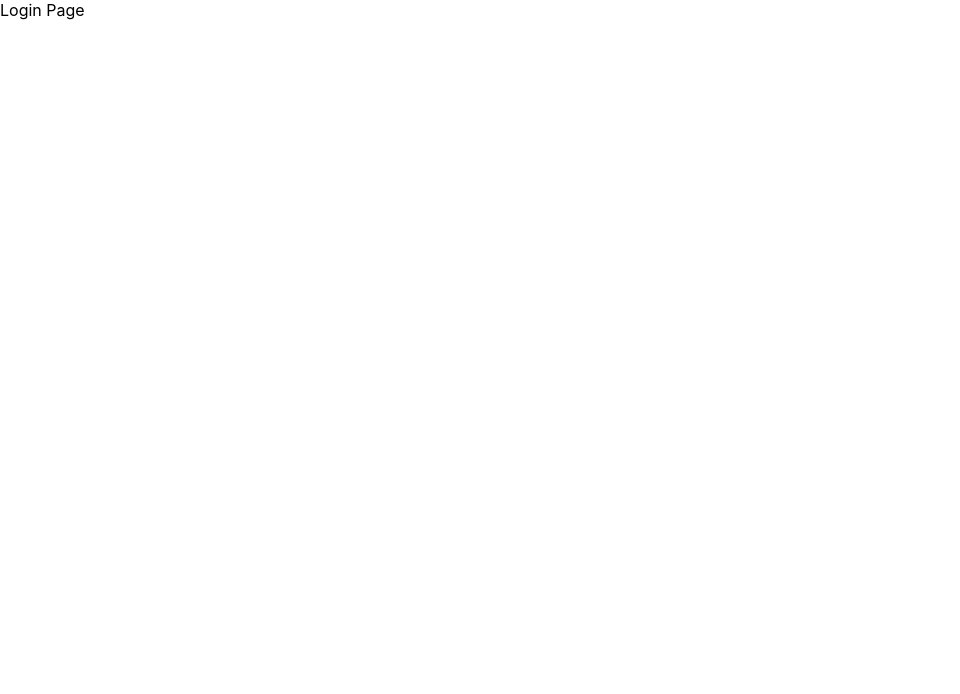
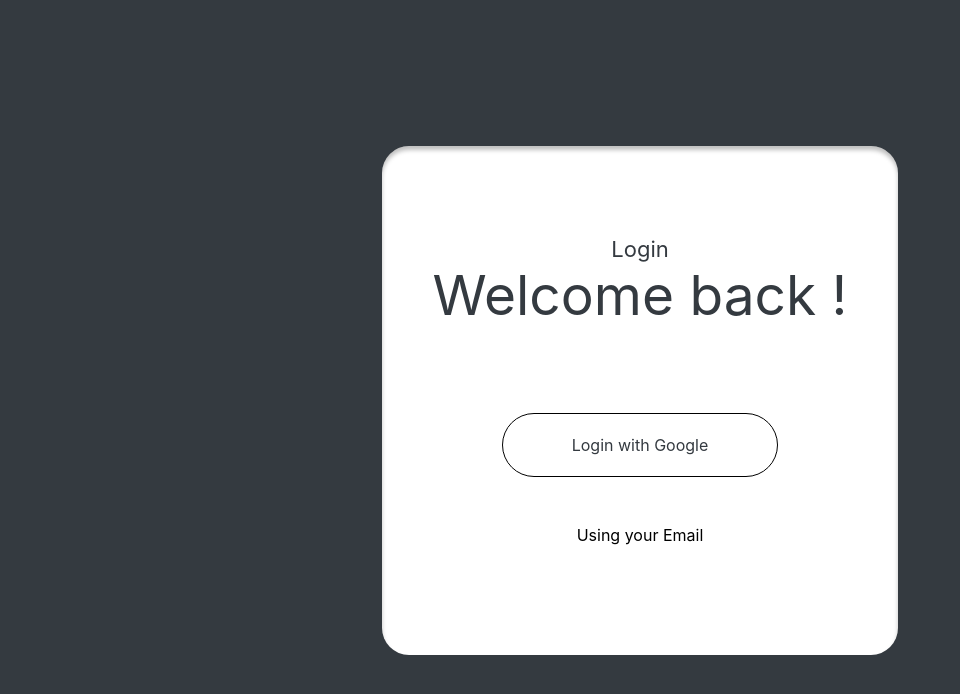
Before and after one commit to echo-webapp/Finance-App, a React (Create React App) app: page /login in a window 1280 px wide. Shown: the top 694 px of the page, without its empty margins (0-960 px from the left). Built offline with nearby package versions, Linux system fonts and the light colour scheme.

Commit message:
Login fix

```diff
--- /dev/null
+++ b/src/Pages/Login/login.css
@@ -0,0 +1,83 @@
+.login-MainContainer {
+  position: relative;
+  display: flex;
+  flex-direction: column;
+  align-items: center;
+  justify-content: center;
+  min-height: 100vh;
+  width: 100%;
+  background: var(--black);
+}
+.login-Container {
+  width: 516px;
+  min-height: 509px;
+  background: #ffffff;
+  box-shadow: inset 0px 4px 4px rgba(0, 0, 0, 0.25);
+  border-radius: 27px;
+  /* display: flex;
+    flex-direction: column;
+    align-items: center;
+    justify-content: center; */
+}
+.login-Header {
+  margin-top: 90px;
+}
+.login-text-1 {
+  width: 100%;
+  display: flex;
+  align-items: center;
+  justify-content: center;
+  font-size: 22px;
+  color: var(--black);
+  font-weight: normal;
+}
+.login-text-2 {
+  width: 100%;
+  display: flex;
+  align-items: center;
+  justify-content: center;
+  font-weight: normal;
+  font-size: 55px;
+  color: var(--black);
+}
+.login-Google {
+  width: 100%;
+  display: flex;
+  align-items: center;
+  justify-content: center;
+}
+.login-Google1 {
+  background: none;
+  color: inherit;
+  border: none;
+  padding: 0;
+  font: inherit;
+  cursor: pointer;
+  outline: inherit;
+  display: flex;
+  flex-direction: row;
+  justify-content: center;
+  align-items: center;
+  padding: 18px 48px;
+  width: 276px;
+  height: 64px;
+  border: 1px solid #000000;
+  border-radius: 106px;
+  margin-top: 85px;
+  color: #343a40;
+  font-size: 16px;
+}
+.login-Email {
+  margin-top: 48px;
+  display: flex;
+  align-items: center;
+  justify-content: center;
+  font-weight: normal;
+  width: 100%;
+  cursor: pointer;
+  font-size: 16px;
+  font-weight: 400;
+}
+.login-Email1 {
+  font-weight: 550;
+}
--- a/src/Pages/Login/login.tsx
+++ b/src/Pages/Login/login.tsx
@@ -1,9 +1,29 @@
-import styled from "styled-components";
-
-const LoginContainer = styled.div``;
-
-const Login = () => {
-  return <LoginContainer>Login Page</LoginContainer>;
+import React from "react";
+import "./login.css";
+// import * as S from "./styles";
+import { login } from "../api/login";
+const Login: any = () => {
+  return (
+    <div className="login-MainContainer">
+      <div className="login-Container">
+        <div className="login-Header">
+          <div className="login-text-1">Login</div>
+          <div className="login-text-2">Welcome back !</div>
+        </div>
+        <div className="login-Google">
+          <button
+            className="login-Google1"
+            onClick={() => {
+              login("yuval.pikel@gmail.com", 123456);
+            }}
+          >
+            Login with Google
+          </button>
+        </div>
+        <div className="login-Email">Using your Email</div>
+      </div>
+    </div>
+  );
 };
 
 export default Login;
--- /dev/null
+++ b/src/Pages/api/login.tsx
@@ -0,0 +1,20 @@
+export const login: any = async (email: any, password: any) => {
+  const url = `https://pikel-it.com/finapp/login.php`;
+  fetch(url, {
+    method: "POST", // or 'PUT'
+    headers: {
+      "Content-Type": "application/json",
+    },
+    body: JSON.stringify({
+      userName: email,
+      passWord: password,
+    }),
+  })
+    .then((response) => response.json())
+    .then((data) => {
+      console.log("Success:", data`1`);
+    })
+    .catch((error) => {
+      console.error("Error:", error);
+    });
+};
--- a/src/routes.tsx
+++ b/src/routes.tsx
@@ -1,7 +1,7 @@
 import { Fragment } from "react";
 import { Route } from "react-router-dom";
-import Home from "./pages/home/home";
-import Login from "./pages/login/login";
+import Home from "./Pages/Home/home";
+import Login from "./Pages/Login/login";
 
 const Router = () => {
   return (
```
Also changed, not shown: package.json (line endings or trailing spaces).
